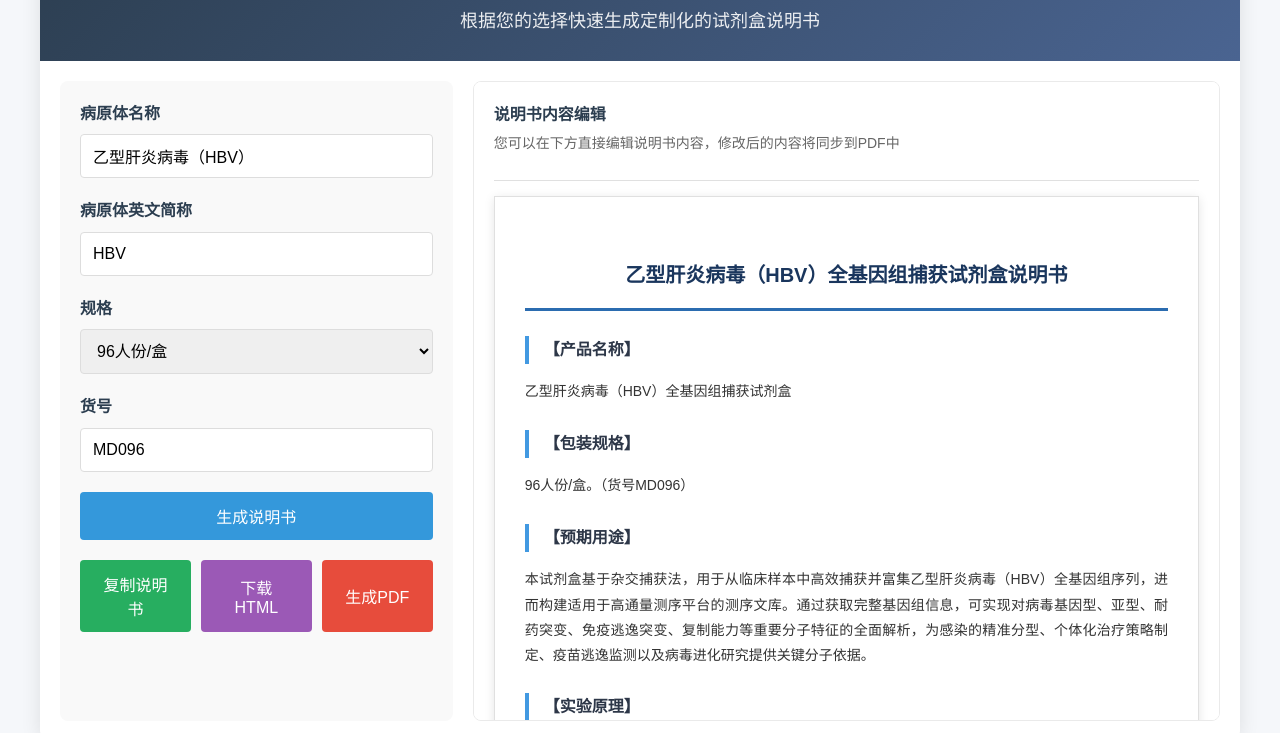
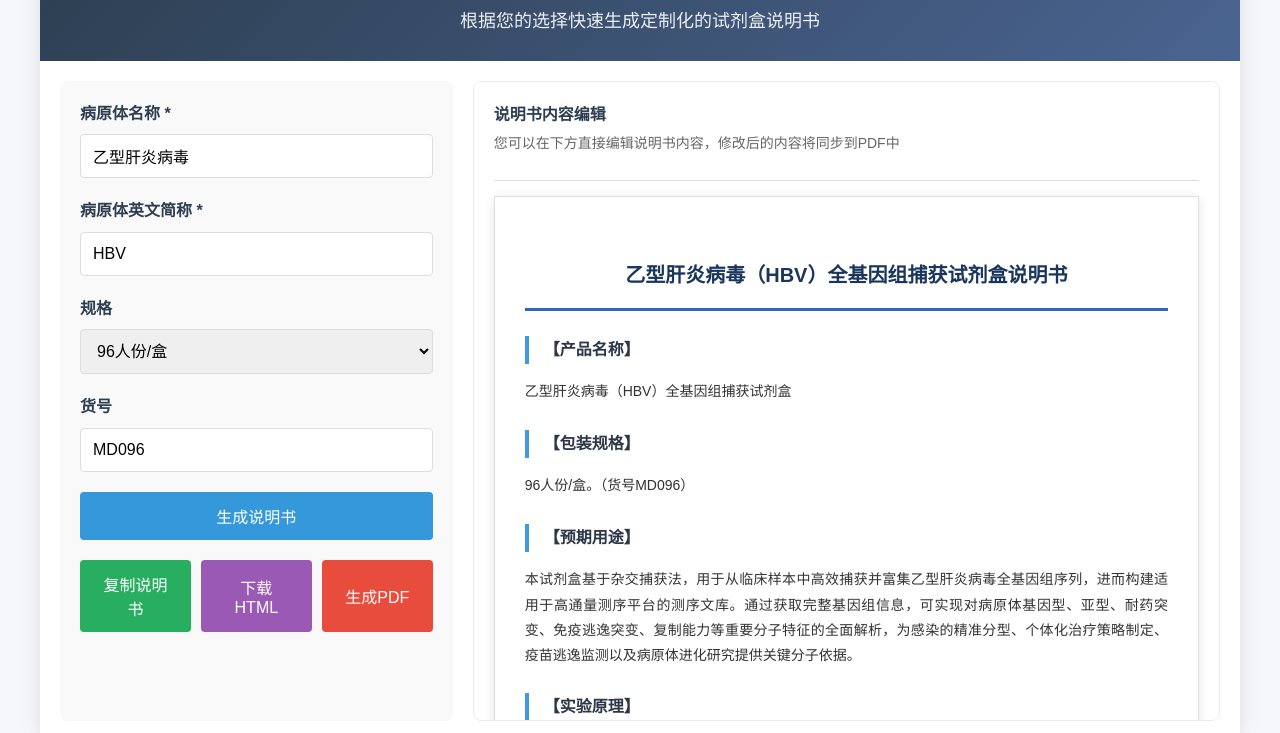
Before and after one commit to Bupoo123/SP-WGC-Kit-Manual-Generator, a plain HTML site: page index.html in a window 1280 px wide. Shown: the part 93-826 px from the top of the page. Drawn offline with nearby package versions, Linux system fonts and the light colour scheme.

Commit message:
Update index.html
V6

```diff
--- a/index.html
+++ b/index.html
@@ -217,13 +217,13 @@
         <div class="content">
             <div class="form-section">
                 <div class="form-group">
-                    <label for="pathogen">病原体名称</label>
-                    <input type="text" id="pathogen" placeholder="例如：乙型肝炎病毒（HBV）" value="乙型肝炎病毒（HBV）">
+                    <label for="pathogen">病原体名称 *</label>
+                    <input type="text" id="pathogen" placeholder="例如：乙型肝炎病毒" value="乙型肝炎病毒" required>
                 </div>
 
                 <div class="form-group">
-                    <label for="pathogenAbbr">病原体英文简称</label>
-                    <input type="text" id="pathogenAbbr" placeholder="例如：HBV" value="HBV">
+                    <label for="pathogenAbbr">病原体英文简称 *</label>
+                    <input type="text" id="pathogenAbbr" placeholder="例如：HBV" value="HBV" required>
                 </div>
 
                 <div class="form-group">
@@ -284,19 +284,19 @@
 
             // 完整的说明书模板
             const fullTemplate = `
-                <h2 style="text-align: center;">{pathogen}全基因组捕获试剂盒说明书</h2>
+                <h2 style="text-align: center;">{pathogen}（{pathogenAbbr}）全基因组捕获试剂盒说明书</h2>
 
                 <h3>【产品名称】</h3>
-                <p>{pathogen}全基因组捕获试剂盒</p>
+                <p>{pathogen}（{pathogenAbbr}）全基因组捕获试剂盒</p>
 
                 <h3>【包装规格】</h3>
                 <p>{spec}人份/盒。（货号{itemNum}）</p>
 
                 <h3>【预期用途】</h3>
-                <p>本试剂盒基于杂交捕获法，用于从临床样本中高效捕获并富集{pathogen}全基因组序列，进而构建适用于高通量测序平台的测序文库。通过获取完整基因组信息，可实现对病毒基因型、亚型、耐药突变、免疫逃逸突变、复制能力等重要分子特征的全面解析，为感染的精准分型、个体化治疗策略制定、疫苗逃逸监测以及病毒进化研究提供关键分子依据。</p>
+                <p>本试剂盒基于杂交捕获法，用于从临床样本中高效捕获并富集{pathogen}全基因组序列，进而构建适用于高通量测序平台的测序文库。通过获取完整基因组信息，可实现对病原体基因型、亚型、耐药突变、免疫逃逸突变、复制能力等重要分子特征的全面解析，为感染的精准分型、个体化治疗策略制定、疫苗逃逸监测以及病原体进化研究提供关键分子依据。</p>
 
                 <h3>【实验原理】</h3>
-                <p>本试剂盒基于杂交捕获技术，通过与{pathogen}全基因组特异性互补的DNA探针，高效捕获经宏基因组DNA建库试剂盒（可逆末端终止测序法，货号：MD001）构建的预文库中的DNA片段。在杂交体系中，探针与目标序列特异性结合，经洗脱去除未结合和非特异性核酸，实现对基因组的精准富集。富集后的目标DNA可用于Illumina平台高通量测序，最终获得覆盖完整病毒基因组的测序数据，支持后续基因分型、变异检测等深入分析。</p>
+                <p>本试剂盒基于杂交捕获技术，通过与{pathogen}全基因组特异性互补的DNA探针，高效捕获经宏基因组DNA建库试剂盒（可逆末端终止测序法，货号：MD001）构建的预文库中的DNA片段。在杂交体系中，探针与目标序列特异性结合，经洗脱去除未结合和非特异性核酸，实现对基因组的精准富集。富集后的目标DNA可用于Illumina平台高通量测序，最终获得覆盖完整病原体基因组的测序数据，支持后续基因分型、变异检测等深入分析。</p>
 
                 <h3>【主要组成成分】</h3>
                 <table>
@@ -597,8 +597,12 @@
                 const itemNum = document.getElementById('itemNum').value.trim();
 
                 // 验证输入
-                if (!pathogen || !pathogenAbbr || !itemNum) {
-                    alert('请填写完整的病原体名称、英文简称和货号！');
+                if (!pathogen || !pathogenAbbr) {
+                    alert('请填写病原体名称和英文简称（必填项）！');
+                    return;
+                }
+                if (!itemNum) {
+                    alert('请填写货号！');
                     return;
                 }
 
@@ -686,7 +690,7 @@
 <head>
     <meta charset="UTF-8">
     <meta name="viewport" content="width=device-width, initial-scale=1.0">
-    <title>${pathogen}全基因组捕获试剂盒说明书</title>
+    <title>${pathogen}（${pathogenAbbr}）全基因组捕获试剂盒说明书</title>
     <style>
         body {
             font-family: 'Microsoft YaHei', 'SimSun', Arial, sans-serif;
@@ -807,7 +811,7 @@
 <head>
     <meta charset="UTF-8">
     <meta name="viewport" content="width=device-width, initial-scale=1.0">
-    <title>${pathogen}全基因组捕获试剂盒说明书</title>
+    <title>${pathogen}（${pathogenAbbr}）全基因组捕获试剂盒说明书</title>
     <style>
         @page {
             size: A4;
@@ -818,7 +822,7 @@
                 color: #666;
             }
             @top-right {
-                content: "${pathogen}全基因组捕获试剂盒说明书";
+                content: "${pathogen}（${pathogenAbbr}）全基因组捕获试剂盒说明书";
                 font-size: 10px;
                 color: #666;
             }
```
